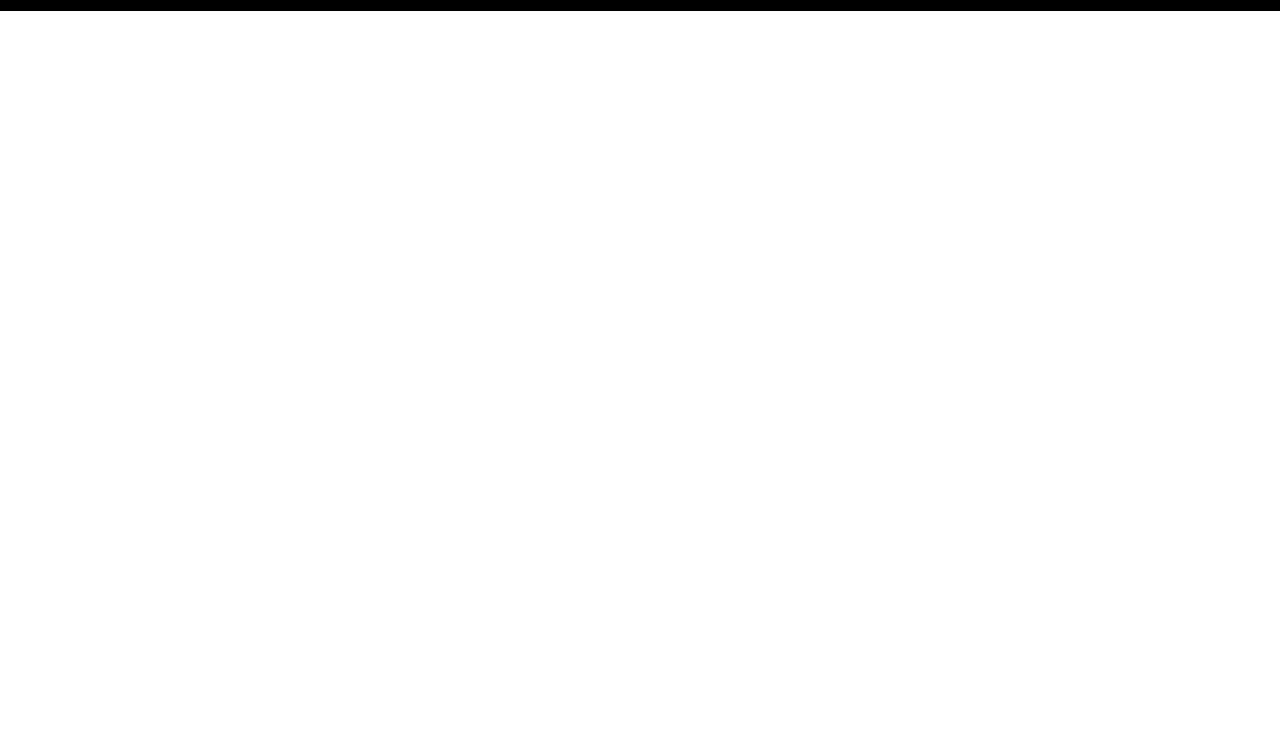
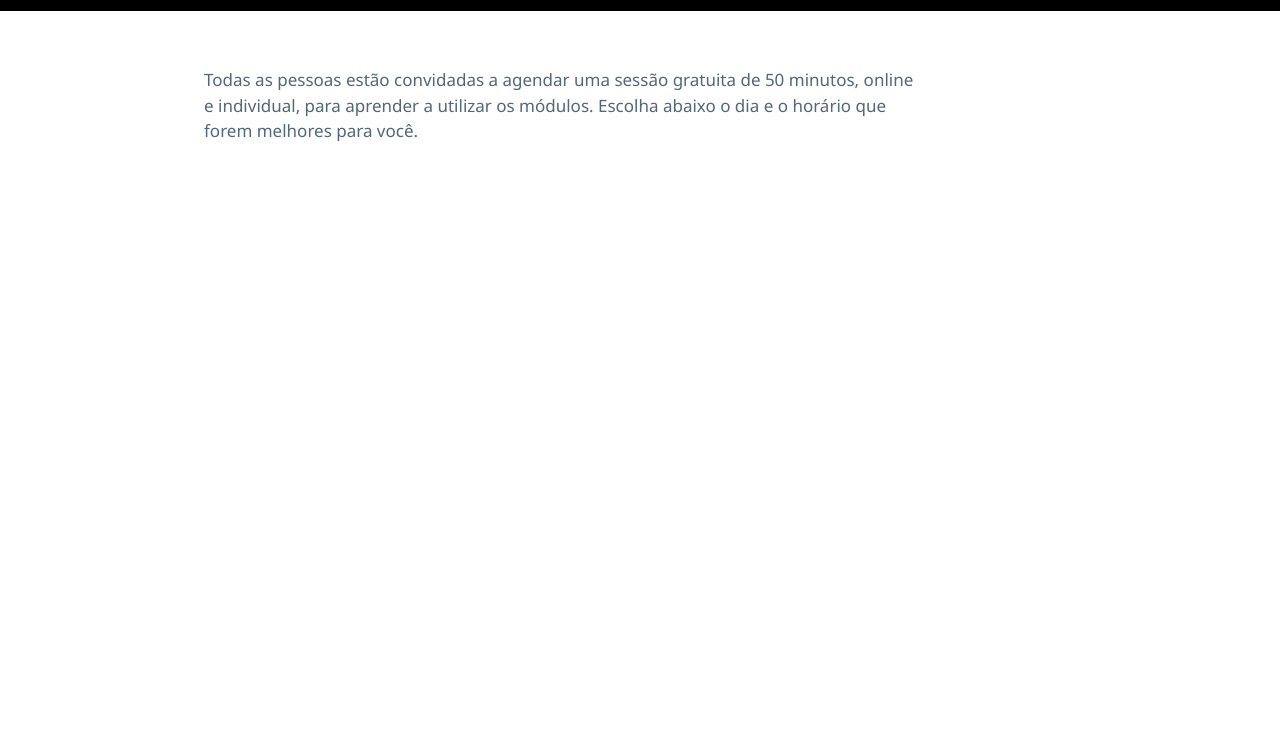
Before and after one commit to economistarafaellinhares/s, a plain HTML site: page agendamento.html in a window 1280 px wide. Shown: the part 53-800 px from the top of the page. Drawn offline with Linux system fonts and the light colour scheme; a script that the page names is missing.

Commit message:
Update agendamento.html

```diff
--- a/agendamento.html
+++ b/agendamento.html
@@ -381,7 +381,7 @@
     }
 
 
-    .page .intro { margin: -8px 0 24px; font-size: 17px; line-height: 1.5; color: #526779; }
+    .page .intro { margin: 0 0 24px; max-width: 720px; font-size: 17px; line-height: 1.5; color: #526779; }
     .contato-alt { margin-top: 24px; font-size: 15px; color: #526779; text-align: center; }
     .contato-alt a { color: #0B7A59; font-weight: 700; text-decoration: underline; text-underline-offset: 3px; }
     @media (max-width: 640px) { .page .intro { padding: 0 16px; } .contato-alt { padding: 0 16px; } }
@@ -421,7 +421,11 @@
 
 <main class="page" id="conteudo" tabindex="-1">
 
-
+  <p class="intro">
+    Todas as pessoas estão convidadas a agendar uma sessão gratuita de
+    50 minutos, online e individual, para aprender a utilizar os módulos.
+    Escolha abaixo o dia e o horário que forem melhores para você.
+  </p>
 
   <!-- Widget em linha do Calendly - início -->
   <div class="calendly-inline-widget" data-url="https://calendly.com/rafael-linhares-t9cu/sessao" style="min-width:320px;height:700px;"></div>
```
